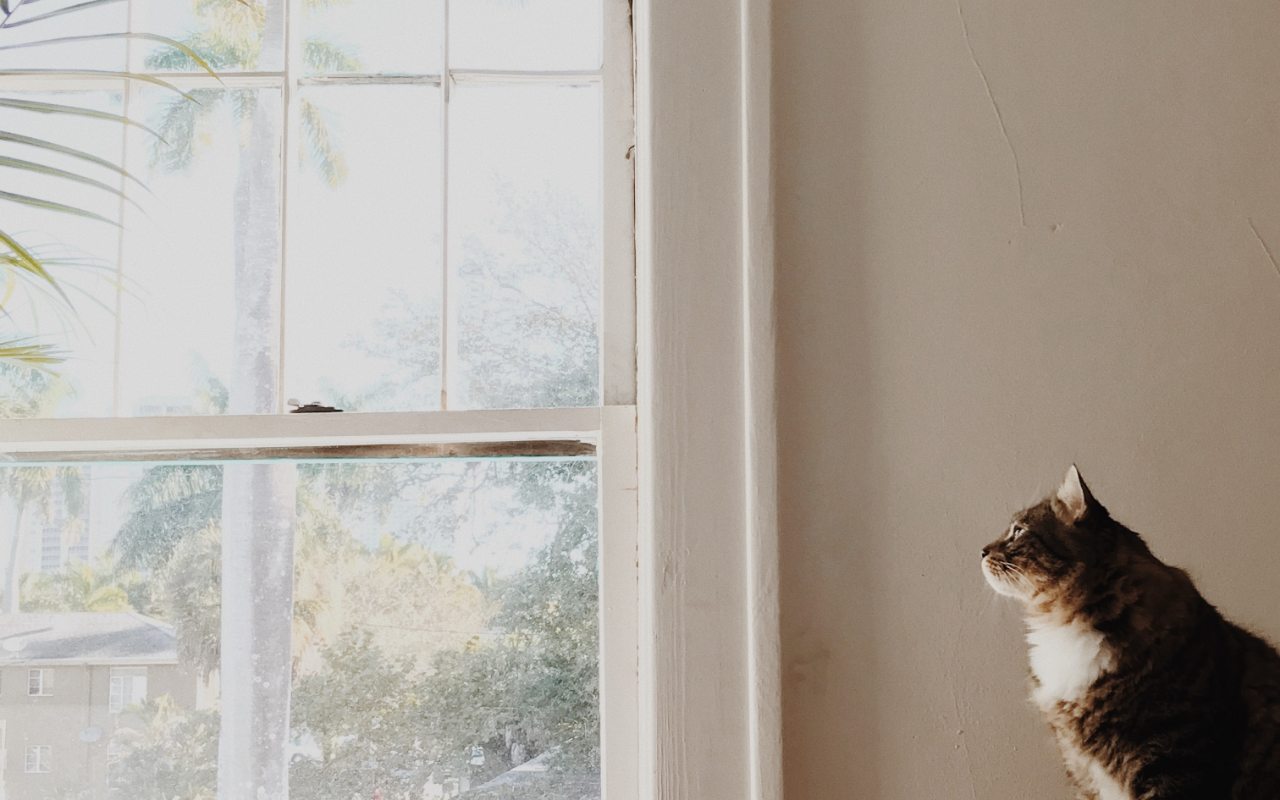
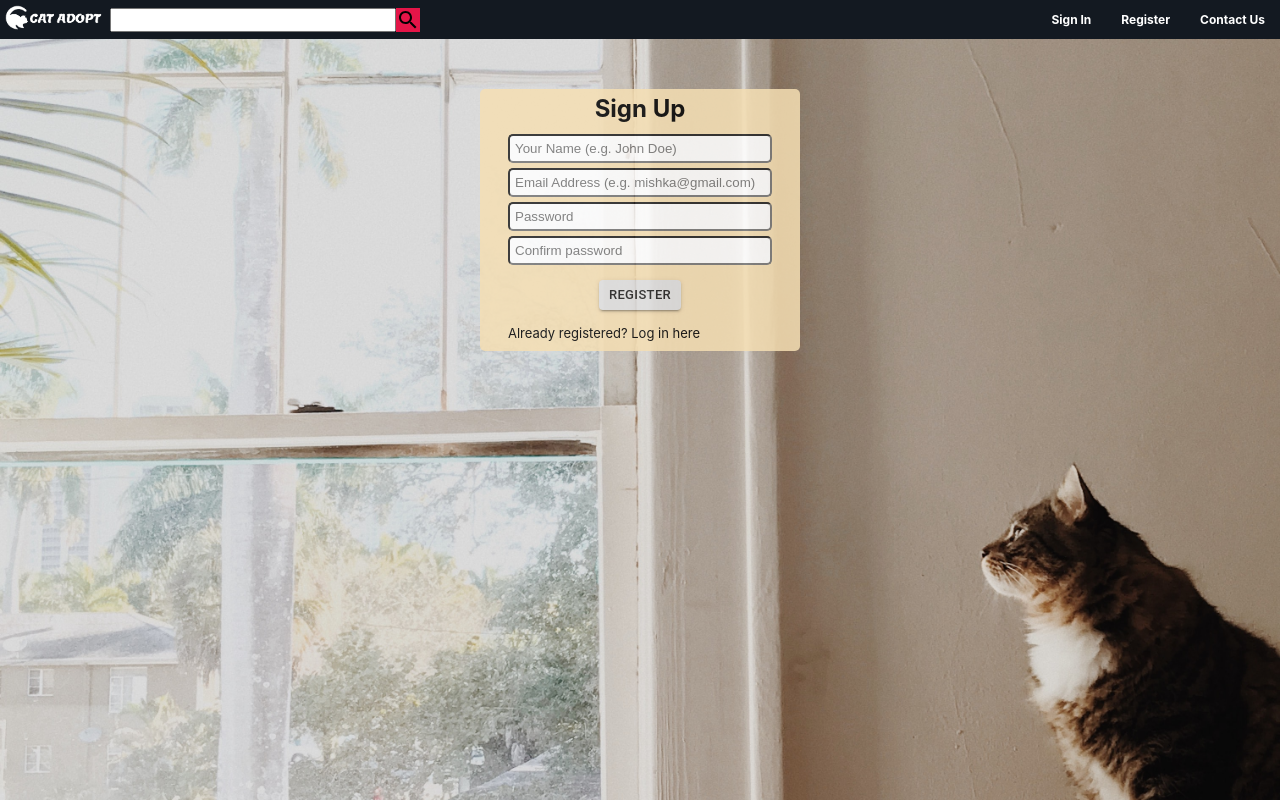
Before and after one commit to teodortenchev/cat-adopt, a React (Create React App) app: page /register in a window 1280 px wide. Built offline with nearby package versions, Linux system fonts and the light colour scheme.

Commit message:
added form body wrapper and finished signup page

```diff
--- a/src/components/form-control/index.module.css
+++ b/src/components/form-control/index.module.css
@@ -3,5 +3,5 @@
     margin-top: 5px;
     padding: 5px;
     min-width: 250px;
-    text-align: center;
+    text-align: left;
 }
--- /dev/null
+++ b/src/components/form-wrapper/index.js
@@ -0,0 +1,16 @@
+import React from 'react';
+import styles from './index.module.css';
+
+const FormWrapper = (props) => {
+    return (
+        <div className={styles.container}>
+            <form className={styles.form}>
+                {props.children}
+            </form>
+
+
+        </div>
+    )
+}
+
+export default FormWrapper;
--- /dev/null
+++ b/src/components/form-wrapper/index.module.css
@@ -0,0 +1,18 @@
+.container {
+    background-color: wheat;
+    border: 5px white;
+    opacity: 85%;
+    border-radius: 5px;
+    align-items: center;
+    justify-content: center;
+    display: flex;
+    margin-top: 50px;
+    flex-flow: column;
+    padding: 5px 10px 10px 10px;
+    min-width: 300px;
+}
+
+.form {
+    display: flex;
+    flex-direction: column;
+}
--- a/src/components/header/index.css
+++ b/src/components/header/index.css
@@ -36,19 +36,6 @@
     display: flex;
     font-size: 12px;
     font-weight: 700;
-    margin-right: 10px;
-    margin-left: 10px;
     align-items: center;
-    margin: 5px 5px;
+    margin: 5px 15px;
 }
-
-.header__optionBasket {
-    display: flex;
-    font-size: 12px;
-    font-weight: 700;
-    margin-right: 10px;
-    margin-left: 10px;
-    align-items: center;
-    margin: 5px 20px;
-
-}
--- /dev/null
+++ b/src/components/links/simple-link.js
@@ -0,0 +1,13 @@
+import React, { useState } from 'react';
+import { Link } from 'react-router-dom';
+import styles from './simple-link.module.css';
+
+const SimpleLink = ({ title, to }) => {
+    return (
+        <Link to={to} className={styles.link}>
+            {title}
+        </Link>
+    )
+}
+
+export default SimpleLink;
--- /dev/null
+++ b/src/components/links/simple-link.module.css
@@ -0,0 +1,9 @@
+.link {
+    font-size: small;
+    text-decoration: none;
+    color: black;
+}
+
+.link:visited {
+    color: black;
+}
--- a/src/components/title/index.module.css
+++ b/src/components/title/index.module.css
@@ -1,3 +1,4 @@
 .title {
     margin-bottom: 2%;
+    text-align: center;
 }
--- a/src/navigation.js
+++ b/src/navigation.js
@@ -2,6 +2,7 @@ import React from 'react';
 import { BrowserRouter, Switch, Route } from 'react-router-dom';
 import HomePageGuest from './pages/home-guest';
 import LogInPage from './pages/login';
+import RegisterPage from './pages/register';
 
 const Navigation = () => {
     return (
@@ -9,6 +10,7 @@ const Navigation = () => {
             <Switch>
                 <Route path="/" exact component={HomePageGuest} />
                 <Route path="/login" component={LogInPage} />
+                <Route path="/register" component={RegisterPage} />
 
             </Switch>
         </BrowserRouter>
--- a/src/pages/login/index.js
+++ b/src/pages/login/index.js
@@ -1,9 +1,9 @@
 import React, { useState } from 'react';
-import { Link } from 'react-router-dom';
+import SimpleLink from '../../components/links/simple-link';
 import FormControl from '../../components/form-control'
 import Title from '../../components/title'
 import PageLayout from '../../components/page-layout';
-import styles from './index.module.css';
+import FormWrapper from '../../components/form-wrapper';
 import Button from '../../components/button/submit-button';
 
 
@@ -31,9 +31,9 @@ const LogInPage = () => {
 
     return (
         <PageLayout>
-            <div className={styles.container}>
+            <FormWrapper>
                 <Title title="Sign In" />
-                <form className={styles.form}>
+
                 <FormControl htmlFor="userEmail" fieldName="Email" type="email" name="userEmail"
                     value={email} placeholder="Email Address" id="userEmail"
                     onChange={(event) => onChangeHandler(event)} />
@@ -41,19 +41,18 @@ const LogInPage = () => {
                 <FormControl htmlFor="userPassword" fieldName="Password" type="password" name="userPassword"
                     value={password} placeholder="Password" id="userPassword"
                     onChange={(event) => onChangeHandler(event)} />
+
                 <Button title="Sign In"
                     onClick={(event) => signInWithEmailAndPasswordHandler(event, email, password)} />
-                </form>
 
-                <Link to="/register" className={styles.link}>
-                    No Account? Sign up here
-          </Link>
+                <SimpleLink title="No Account? Sign up here" to="/register" />
 
-                <Link to="/passwordReset" className={styles.link}>
-                    Forgot Password?
-          </Link>
-            </div>
-        </PageLayout>
+                <SimpleLink title="Forgot password" to="/passwordReset" />
+            </FormWrapper>
+
+
+
+        </PageLayout >
     )
 }
 
--- a/src/pages/login/index.module.css
+++ /dev/null
@@ -1,29 +0,0 @@
-.container {
-        background-color: wheat;
-        border: 5px white;
-        width: 40%;
-        opacity: 85%;
-        border-radius: 5px;
-        align-items: center;
-        justify-content: center;
-        display: flex;
-        margin-top: 50px;
-        flex-flow: column;
-        padding: 5px 10px 10px 10px;
-        min-width: 300px;
-}
-
-.form {
-        display: flex;
-        flex-direction: column;
-}
-
-.link {
-        font-size: small;
-        text-decoration: none;
-        color: black;
-}
-
-.link:visited {
-        color: black;
-}
--- a/src/pages/register/index.js
+++ b/src/pages/register/index.js
@@ -1,72 +1,72 @@
-import React, { Component } from 'react';
-import styles from './index.module.css';
+import React, { useState } from 'react';
+import SimpleLink from '../../components/links/simple-link';
+import FormControl from '../../components/form-control'
+import Title from '../../components/title'
 import PageLayout from '../../components/page-layout';
-import Title from '../../components/title'
-//import SubmitButton from '../../components/button/submit-button';
-import FormControl from '../../components/formControl';
-//import authenticate from '../../utils/authenticate';
-import UserContext from '../../Context';
+import Button from '../../components/button/submit-button';
+import FormWrapper from '../../components/form-wrapper';
 
-class RegisterPage extends Component {
 
-    constructor(props) {
-        super(props);
+const RegisterPage = () => {
+    const [email, setEmail] = useState('');
+    const [password, setPassword] = useState('');
+    const [rePassword, setRePassword] = useState('');
 
-        this.state = {
-            username: "",
-            password: "",
-            rePassword: ""
-        };
+    const [displayName, setDisplayName] = useState('');
+
+    const [error, setError] = useState(null);
+
+    const createUserWithEmailAndPasswordHandler = (event, email, password, rePassword) => {
+        event.preventDefault();
+        setEmail('');
+        setPassword('');
+        setDisplayName('');
+        setRePassword('')
+    };
+
+
+    const onChangeHandler = (event) => {
+        const { name, value } = event.currentTarget;
+
+        if (name === 'userEmail') {
+            setEmail(value);
+        }
+        else if (name === 'userPassword') {
+            setPassword(value);
+        }
+        else if (name === 'displayName') {
+            setDisplayName(value)
+        }
     }
 
-   // static contextType = UserContext
+    return (
+        <PageLayout>
 
-    handleSubmit = async event => {
-        event.preventDefault();
+            <FormWrapper>
+                <Title title="Sign Up" />
+                <FormControl htmlFor="displayName" fieldName="DisplayName" type="text" name="displayName"
+                    value={displayName} placeholder="Your Name (e.g. John Doe)" id="displayName"
+                    onChange={(event) => onChangeHandler(event)} />
+                <FormControl htmlFor="userEmail" fieldName="Email" type="email" name="userEmail"
+                    value={email} placeholder="Email Address (e.g. mishka@gmail.com)" id="userEmail"
+                    onChange={(event) => onChangeHandler(event)} />
 
-        const { username, password, rePassword } = this.state;
+                <FormControl htmlFor="userPassword" fieldName="Password" type="password" name="userPassword"
+                    value={password} placeholder="Password" id="userPassword"
+                    onChange={(event) => onChangeHandler(event)} />
 
-        await authenticate('http://localhost:9999/api/user/register', { username, password }, (user) => {
-            console.log('Successful register');
-            this.context.logIn(user);
-            this.props.history.push('/');
-        }, (e) => {
-            console.log('Error', e)
-        })
-    }
+                <FormControl htmlFor="rePassword" fieldName="Confirm Password" type="password" name="rePassword"
+                    value={rePassword} placeholder="Confirm password" id="rePassword"
+                    onChange={(event) => onChangeHandler(event)} />
 
-    handleChange = (event, type) => {
-        const newState = {};
-        newState[type] = event.target.value;
-        this.setState(newState);
-    }
+                <Button title="Register"
+                    onClick={(event) => createUserWithEmailAndPasswordHandler(event, email, password)} />
 
+                <SimpleLink title="Already registered? Log in here" to="/login" />
 
-    render() {
-
-        const { username, password, rePassword } = this.state;
-
-        return (
-            <PageLayout>
-                <Title title="Register Page" />
-
-                <div className={styles.container}>
-
-                    <form onSubmit={this.handleSubmit} >
-                        <FormControl fieldName="Email" fieldType="text" id="username"
-                            autocomplete="" value={username} onChange={(e) => this.handleChange(e, 'username')} />
-                        <FormControl fieldName="Password" fieldType="password" id="password"
-                            autocomplete="" value={password} onChange={(e) => this.handleChange(e, 'password')} />
-                        <FormControl fieldName="Confirm Password" fieldType="password" id="rePassword"
-                            autocomplete="" value={rePassword} onChange={(e) => this.handleChange(e, 'rePassword')} />
-                        <div>
-                            <SubmitButton title="Register" />
-                        </div>
-                    </form>
-                </div>
-            </PageLayout>
-        )
-    }
+            </FormWrapper>
+        </PageLayout>
+    )
 }
 
 export default RegisterPage;
```
Also changed, not shown: src/pages/register/index.module.css (deleted). Lines whose indentation alone changed are shown as unchanged.
